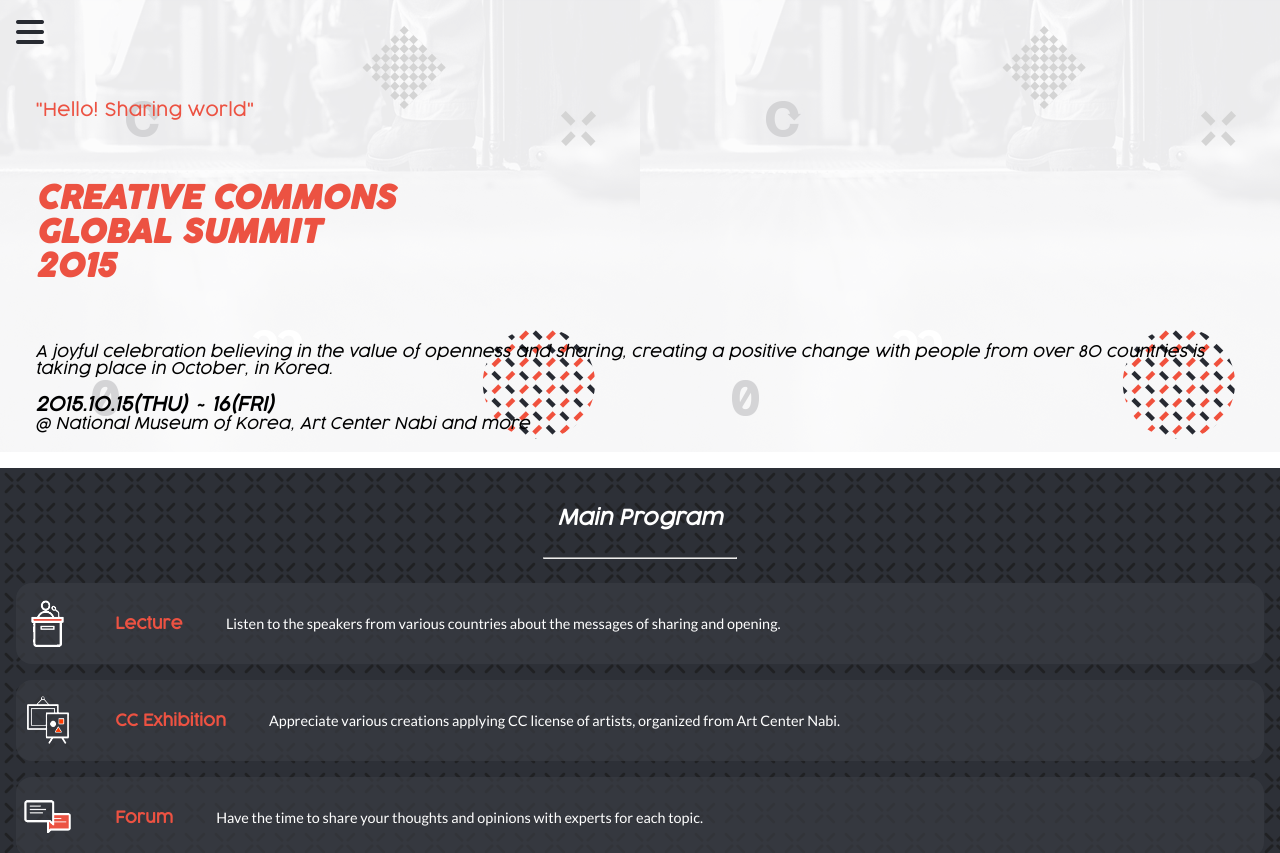
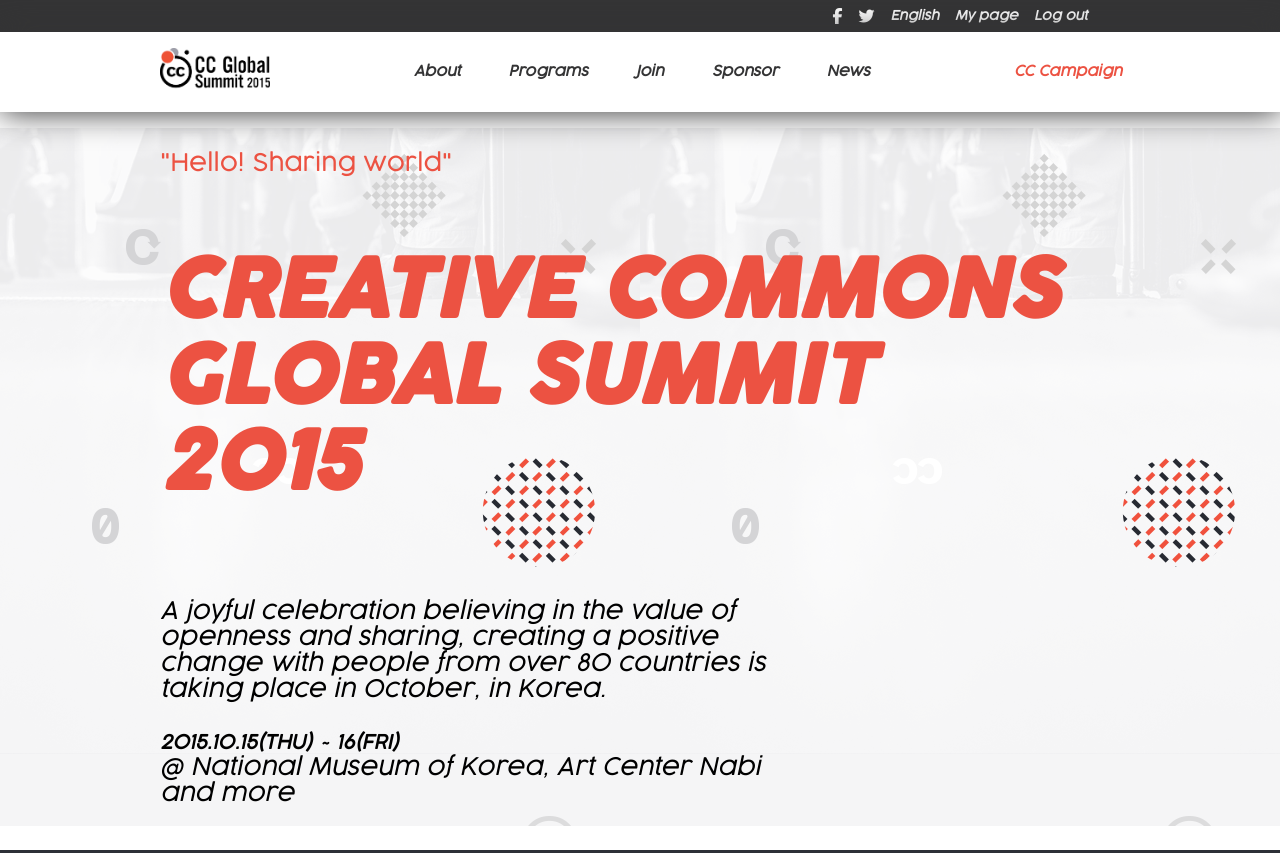
Before and after one commit to Micky373/Capstone_project_html_css_js, a plain HTML site: page index.html in a window 1280 px wide. Shown: the top 853 px of the page. Drawn offline with Linux system fonts and the light colour scheme.

Commit message:
Finish index.html of desktop version

```diff
--- a/index.html
+++ b/index.html
@@ -17,7 +17,7 @@
   </head>
   <body>
     <div class="home_page">
-      <div class="nav_bar">
+      <div class="nav_bar" id="mobile_navbar">
         <i
           class="fa fa-bars hamburger fa-2x"
           aria-hidden="true"
@@ -41,6 +41,30 @@
           </li>
         </ul>
       </div>
+      <div class="desktop_toolbar">
+        <div class="contact_bar">
+          <i class="fa fa-facebook" aria-hidden="true"></i>
+          <i class="fa fa-twitter" aria-hidden="true"></i>
+          <h6>English</h6>
+          <h6>My page</h6>
+          <h6>Log out</h6>
+        </div>
+        <div class="desktop_navbar">
+          <img
+            class="menu_logo"
+            src="./images/CC_Global_Summit.png"
+            alt="Company logo located at the navbar"
+          />
+          <div class="page_bar">
+            <h4><a href="./about.html">About</a></h4>
+            <h4><a href="#Main programs">Programs</a></h4>
+            <h4>Join</h4>
+            <h4>Sponsor</h4>
+            <h4>News</h4>
+          </div>
+          <h5 class="logo_heading">CC Campaign</h5>
+        </div>
+      </div>
       <h2>"Hello! Sharing world"</h2>
       <h1>
         CREATIVE COMMONS <br />
@@ -55,7 +79,7 @@
         ><br />@ National Museum of Korea, Art Center Nabi and more
       </p>
     </div>
-    <div class="main_program">
+    <div class="main_program" id="Main programs">
       <h1 class="main_page_headlines">Main Program</h1>
       <hr />
       <div class="programs"></div>
--- a/styles.css
+++ b/styles.css
@@ -7,6 +7,9 @@
   font-family: sans-serif;
 }
 
+.desktop_toolbar {
+  display: none;
+}
 .hamburger {
   color: #272a31;
   padding: 1rem;
@@ -141,12 +144,6 @@
   color: rgb(39, 42, 49);
 }
 
-.about_contact {
-  text-align: center;
-  font-family: Lato, sans-serif;
-  margin: 5rem auto;
-}
-
 .bold {
   font-family: cocogoose_l, sans-serif;
   font-weight: bold !important;
@@ -167,6 +164,8 @@
   height: auto;
   display: flex;
   flex-direction: column;
+  justify-content: center;
+  align-items: center;
 }
 
 .main_page_headlines {
@@ -181,7 +180,7 @@
 
 hr {
   color: white;
-  width: 15%;
+  width: 20%;
 }
 
 .flex_container {
@@ -426,3 +425,194 @@
   filter: invert(14%) sepia(43%) saturate(1469%) hue-rotate(348deg)
     brightness(100%) contrast(93%);
 }
+
+@media (min-width: 768px) {
+  #mobile_navbar {
+    display: none;
+  }
+
+  .desktop_toolbar {
+    display: flex;
+    flex-direction: column;
+    position: fixed;
+    top: 0;
+    width: 100%;
+  }
+
+  .contact_bar {
+    display: flex;
+    flex-direction: row;
+    justify-content: center;
+    padding-left: 50%;
+    background: #343435;
+    color: white;
+    height: 2rem;
+    align-items: center;
+    gap: 1rem;
+  }
+
+  h6 {
+    margin: 0;
+    font-family: cocogoose_l, sans-serif;
+    font-size: 0.8rem;
+  }
+
+  .desktop_navbar {
+    display: flex;
+    flex-direction: row;
+    align-items: center;
+    gap: 4rem;
+    color: #343435;
+    background: white;
+    box-shadow: 0.05rem 0.05rem 2rem;
+  }
+
+  .page_bar {
+    display: flex;
+    gap: 3rem;
+    margin-right: 5rem;
+  }
+
+  .menu_logo {
+    height: 3rem;
+    /* width: 4rem; */
+    margin: 1rem 5rem 1rem 10rem;
+  }
+
+  .page_bar a {
+    text-decoration: none;
+    color: #343435;
+  }
+
+  h4 {
+    margin: 0;
+    font-family: cocogoose_l, sans-serif;
+    font-size: 0.9rem;
+  }
+
+  .logo_heading {
+    margin: 0;
+    font-family: cocogoose_l, sans-serif;
+    font-size: 0.9rem;
+    color: #ec5242;
+  }
+
+  h2 {
+    font-size: 1.5rem;
+    margin-top: 8rem;
+    padding-left: 10rem;
+  }
+
+  h1 {
+    font-size: 5rem;
+    padding-left: 10rem;
+    margin-bottom: 0;
+    margin-top: 2rem;
+  }
+
+  .home_page p {
+    width: 50%;
+    padding-left: 10rem;
+    padding-top: 3rem;
+    font-size: 1.5rem;
+  }
+
+  .main_page_headlines {
+    font-size: 2rem;
+    padding-left: 0;
+  }
+
+  hr {
+    width: 15%;
+    margin-left: 40%;
+  }
+
+  .programs {
+    display: flex;
+  }
+
+  .flex_container {
+    display: flex;
+    flex-direction: column;
+    align-items: center;
+    width: auto;
+  }
+
+  .flex_container img {
+    padding-top: 1rem;
+  }
+
+  .flex_container h1 {
+    padding: 0;
+  }
+
+  .flex_container .program_description {
+    width: auto;
+    margin: 1rem;
+  }
+
+  .speakers_display_button {
+    display: none;
+  }
+
+  #dissapear {
+    display: flex;
+  }
+
+  .speakers_list {
+    display: flex;
+    flex-flow: row wrap;
+    justify-content: center;
+    gap: 5rem;
+  }
+
+  .speaker_container h1 {
+    padding: 2rem 0 1rem 0;
+  }
+
+  .speaker_container h2 {
+    font-size: 0.8rem;
+    width: 10rem;
+  }
+
+  .speaker_container hr {
+    width: 5%;
+  }
+
+  .speaker_container img {
+    width: 11rem;
+    height: 11rem;
+  }
+
+  .speaker_container p {
+    font-size: 0.65rem;
+    width: 12rem;
+  }
+
+  .about_list_of_partners h1,
+  .list_of_partners h1 {
+    padding: 0;
+  }
+
+  .about_list_of_partners hr,
+  .list_of_partners hr {
+    width: 10%;
+    margin-left: 45%;
+  }
+
+  .partners {
+    width: 16rem;
+    height: 4rem;
+    margin: 1rem;
+  }
+
+  .logo_container {
+    gap: 2rem;
+    margin-top: 2rem;
+  }
+
+  .footer img {
+    height: 2rem;
+    width: 10rem;
+  }
+}
```
